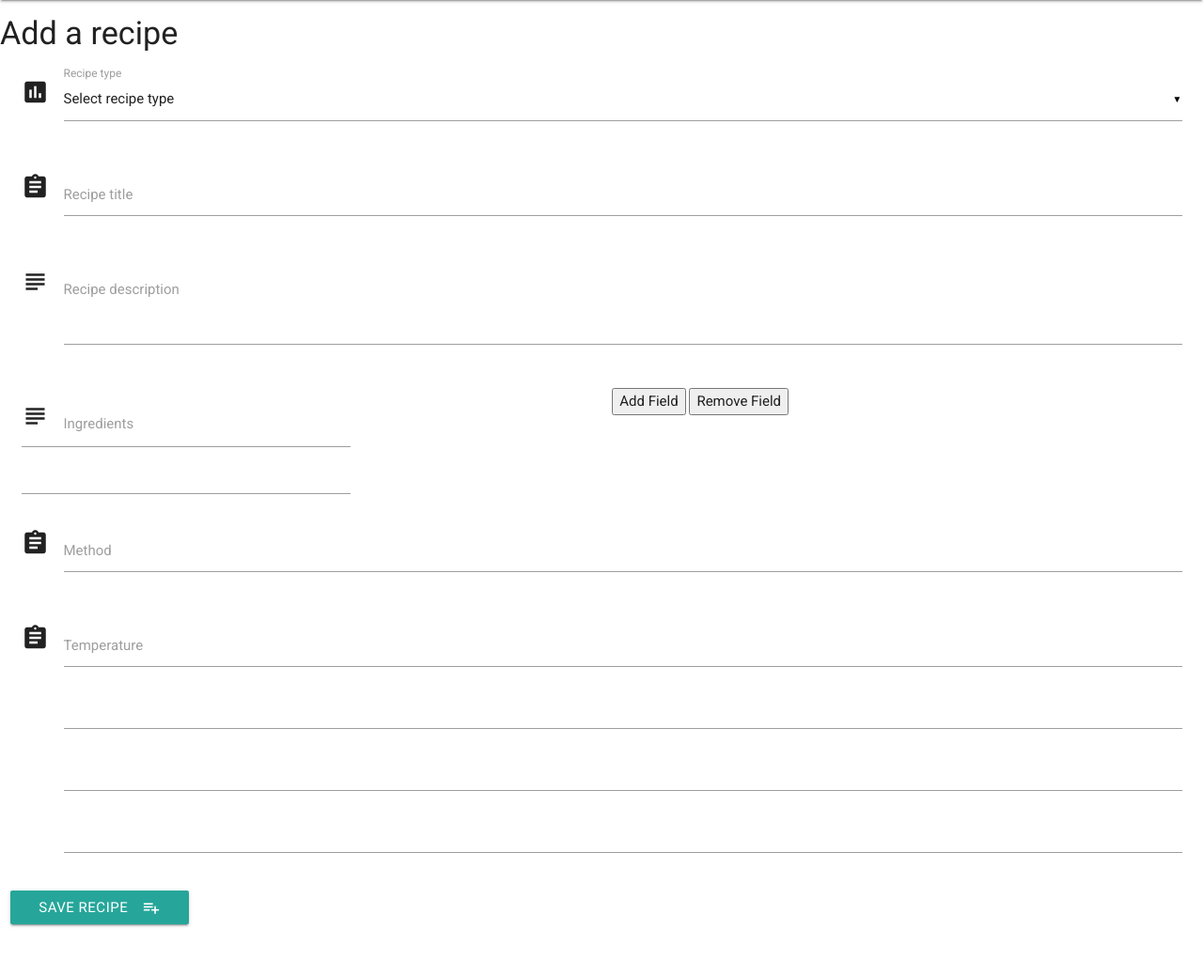
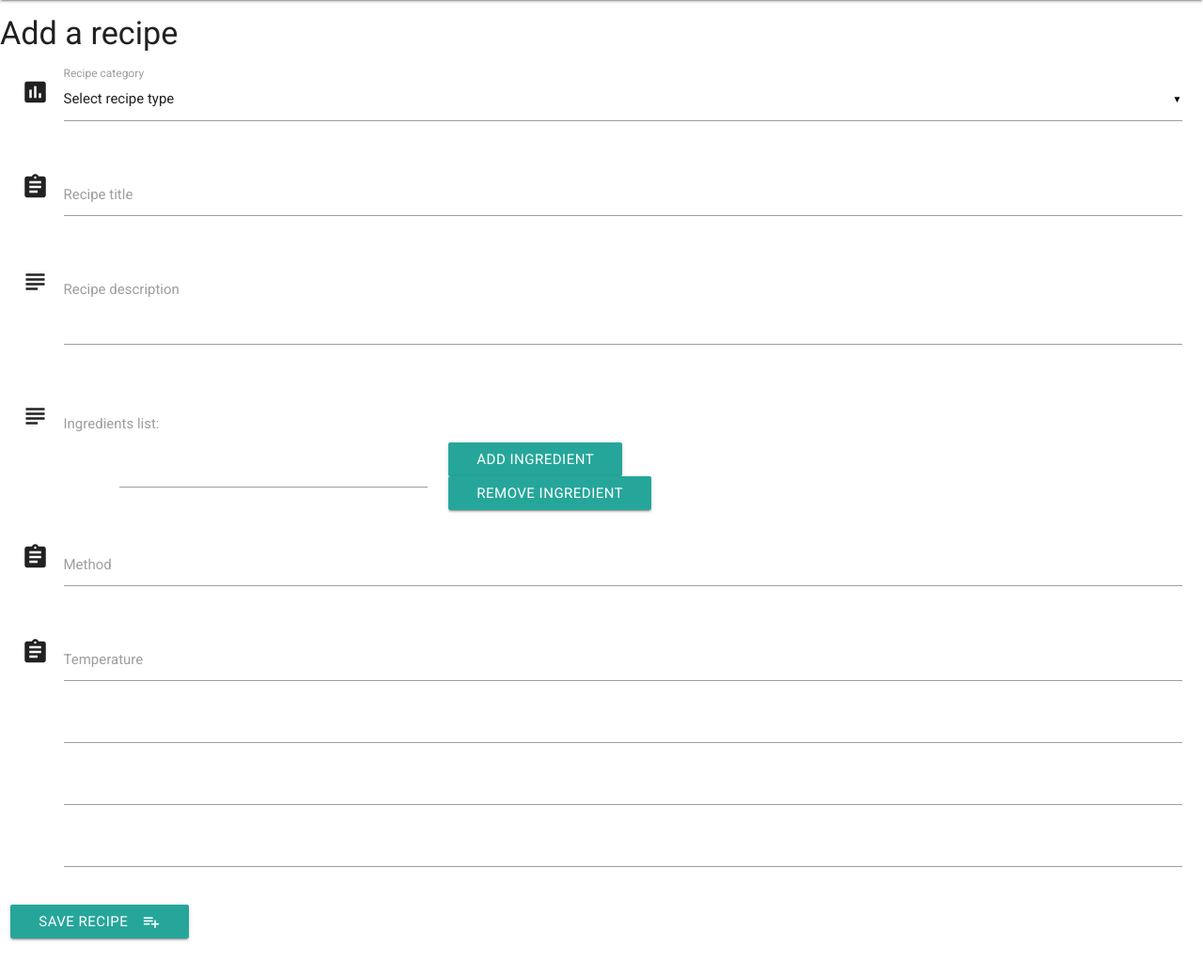
Before and after one commit to kevald1963/milestone-3-recipe-application, a Flask app: page /add_recipe in a window 1280 px wide. Shown: the part 251-1290 px from the top of the page at 94% size. Before the commit the page ends 1238 px from the top, so only its background shows below. Run offline with Flask 2, Linux system fonts and the light colour scheme; data that the repository does not hold is empty; some libraries are stand-ins or nearby versions.

Commit message:
Changed 'recipe_type' fieldname to 'recipe_category' (to confusing with HTML type attribute) in add_recipe.html and in MongoDB collections. Partly coded facility to insert a collection to MongoDB.

```diff
--- a/run.py
+++ b/run.py
@@ -10,6 +10,8 @@ app.config["MONGO_DBNAME"] = "baking_hot"
 
 mongo = PyMongo(app)
 
+gitpod_url = 'https://5000-cbeeb210-5c15-4820-9704-0260a4ea51d9.ws-eu01.gitpod.io/'
+
 @app.route('/')
 @app.route('/home')
 def home():
@@ -21,17 +23,24 @@ def recipes():
 
 @app.route('/add_recipe')
 def add_recipe():
-    return render_template("add_recipe.html", recipe_types=list(mongo.db.recipe_types.find()))
+    return render_template("add_recipe.html", recipe_categories=list(mongo.db.recipe_categories.find()))
 
 @app.route('/insert_recipe', methods=["POST"])
 def insert_recipe():
     recipes = mongo.db.recipes
-    # Convert form data to a dictionary to make it usable by Mongo.
-    recipes.insert_one(request.form.to_dict())
-    #return redirect(gitpod_url + 'recipes')
-    return redirect(url_for('recipes'))
-
-
+    ingredients = request.form.to_dict["ingredients"]
+    print("Ingredients: " + ingredients)
+    data = request.form.to_dict()
+    recipes.insert_one(
+        {
+            "category": data["category_name"],
+            "title": data["title"],
+            "description": data["description"],
+            "ingredients": ingredients
+        }
+    )
+    return redirect(gitpod_url + 'add_recipe')
+    #return redirect(url_for('recipes'))
 
 if __name__ == '__main__':
     app.run(host=os.environ.get('IP'),
--- a/templates/add_recipe.html
+++ b/templates/add_recipe.html
@@ -9,13 +9,13 @@
         <div class="row">
             <div class="input-field col s12">
                 <i class="material-icons prefix">poll</i>
-                <select id="recipe_type" name="type_name">
+                <select id="recipe_categories" name="category_name">
                     <option value="" disabled selected>Select recipe type</option>
-                    {% for rec_type in recipe_types %}
-                        <option value="{{ rec_type.type_name }}">{{ rec_type.type_name }}</option>
+                    {% for rec_category in recipe_categories %}
+                        <option value="{{ rec_category.category_name }}">{{ rec_category.category_name }}</option>
                     {% endfor %}
                 </select>
-                <label>Recipe type</label>
+                <label>Recipe category</label>
             </div>
         </div>
 
@@ -32,37 +32,28 @@
         <div class="row">
             <div class="input-field col s12">
                 <i class="material-icons prefix">subject</i>
-                <textarea id="recipe_description" name="recipe_description" class="materialize-textarea"></textarea>
+                <textarea id="description" name="description" class="materialize-textarea"></textarea>
                 <label for="icon_prefix">Recipe description</label>
             </div>
         </div>
 
-<!-- START HERE! Input sort of works. Can add and remove fields. Needs formatting properly. -->
         <!-- INGREDIENTS -->
         <div class="row">
-            <div class="input-field col s6">
+            <div class="input-field col s4">
                 <i class="material-icons prefix">subject</i>
-                <div class="input_fields_wrap">
-                    <input type="text" name="answer[]" class="field-long"/>
-                    <input type="text" name="answer[]" class="field-long" />
-                </div>
-                <label for="icon_telephone">Ingredients</label>
-            </div>
-            <div class="col s6">
-                <button type="button" class="add_field_button">Add Field</button>
-                <button type="button" class="remove_field_button">Remove Field</button>
+                <label for="icon_telephone">Ingredients list:</label>
+                <br>
             </div>
         </div>
-
-<!--
         <div class="row">
-            <div class="input-field col s6">
-                <i class="material-icons prefix">assignment</i>
-                <input id="ingredients" name="ingredients" type="text" class="validate">
-                <label for="icon_telephone">Ingredients</label>
+            <div class="col s5 offset-s1 input_fields_wrap">
+                <input name="ingredients[]" type="text" class="field-long" value=""/>
+            </div>
+            <div class="col s4">
+                <button class="btn waves-effect waves-light add_field_button" name="add_field_button" type="button">Add ingredient</button>
+                <button class="btn waves-effect waves-light remove_field_button" name="remove_field_button" type="button">Remove ingredient</button>
             </div>
         </div>
--->
 
         <!-- METHOD -->
         <div class="row">
@@ -85,7 +76,6 @@
             </div>
         </div>
 
-
         <!-- SAVE RECIPE BUTTON -->
         <div class="row">
             <button class="btn waves-effect waves-light" type="submit" name="action">Save recipe
--- a/templates/base.html
+++ b/templates/base.html
@@ -66,7 +66,7 @@
                 e.preventDefault();
                 var total_fields = wrapper[0].childNodes.length;
                 if(total_fields < max_fields) {
-                    $(wrapper).append('<input type="text" name="answer[]" class="field-long"/>');
+                    $(wrapper).append('<input name="ingredients[]" type="text" class="field-long" value=""/>');
                 }
             });
 
```
